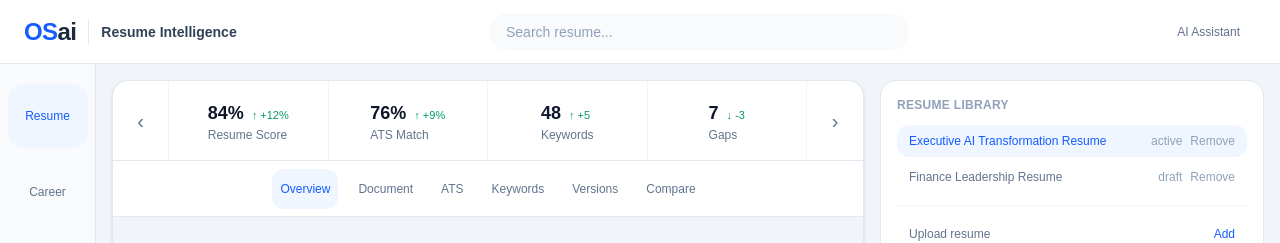
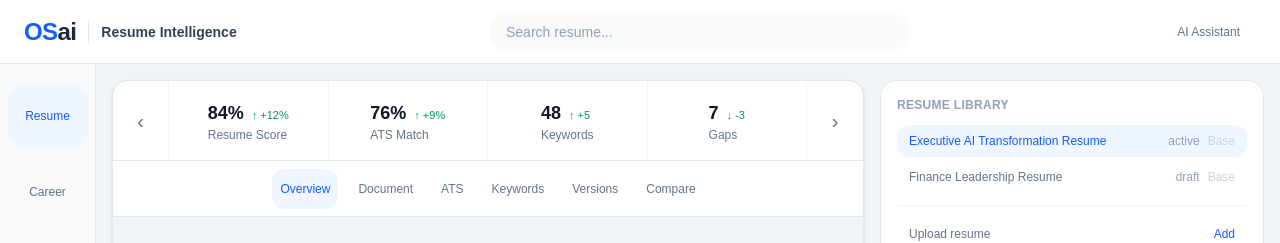
Before and after one commit to OrbitSystemsAi/career-pivot, a Next.js app: page / in a window 1280 px wide. Both pictures are taken after a click on the button "Resume". Shown: the top 243 px of the page. Built offline with nearby package versions, Linux system fonts and the light colour scheme.

Commit message:
Restrict resume removal to uploaded resumes

```diff
--- a/core/user/UserProvider.tsx
+++ b/core/user/UserProvider.tsx
@@ -267,6 +267,12 @@ export function UserProvider({ children }: { children: React.ReactNode }) {
   }
 
   function removeResume(resumeId: string) {
+    const resumeToRemove = user.resumes.find((resume) => resume.id === resumeId);
+
+    if (!resumeToRemove || resumeToRemove.source !== "upload") {
+      return;
+    }
+
     const nextResumes = user.resumes.filter((resume) => resume.id !== resumeId);
 
     const nextUser: UserProfile = {
--- a/modules/resume/components/ResumeFilters.tsx
+++ b/modules/resume/components/ResumeFilters.tsx
@@ -12,6 +12,7 @@ export default function ResumeFilters() {
       <div className="flex flex-col gap-1">
         {user.resumes.map((resume) => {
           const selected = resume.id === activeResumeId;
+          const canRemove = resume.source === "upload";
 
           return (
             <div
@@ -29,14 +30,20 @@ export default function ResumeFilters() {
                 {resume.name}
               </button>
 
-              <span className="text-slate-400">{resume.status}</span>
+              <span className="text-slate-400">
+                {resume.source === "upload" ? "upload" : resume.status}
+              </span>
 
+              {canRemove ? (
                 <button
                   onClick={() => removeResume(resume.id)}
                   className="text-slate-400 hover:text-red-500"
                 >
                   Remove
                 </button>
+              ) : (
+                <span className="text-slate-300">Base</span>
+              )}
             </div>
           );
         })}
```
Lines whose indentation alone changed are shown as unchanged.
